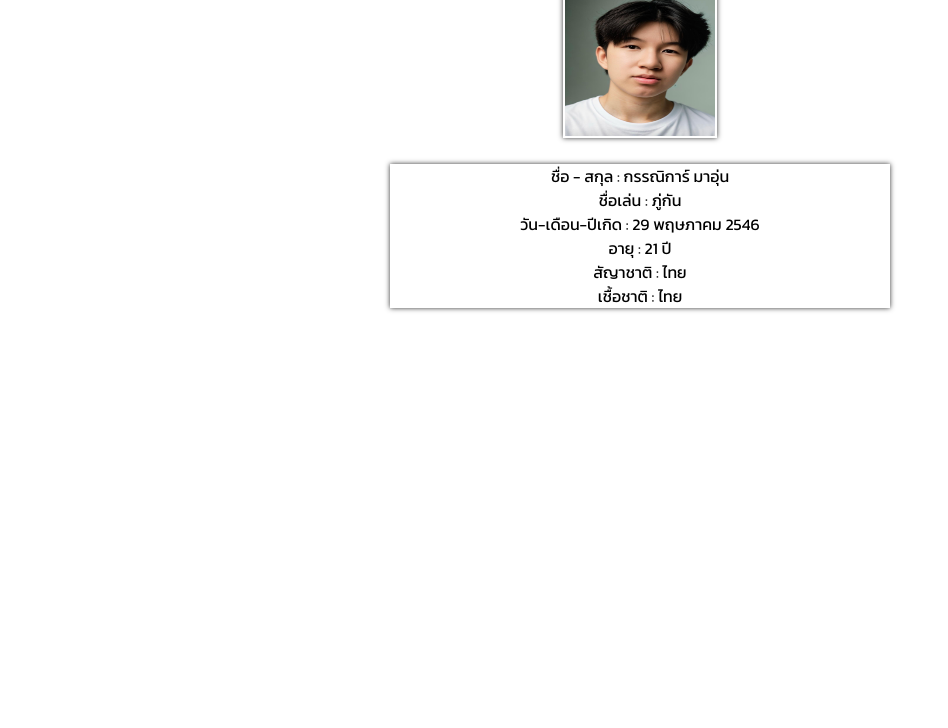
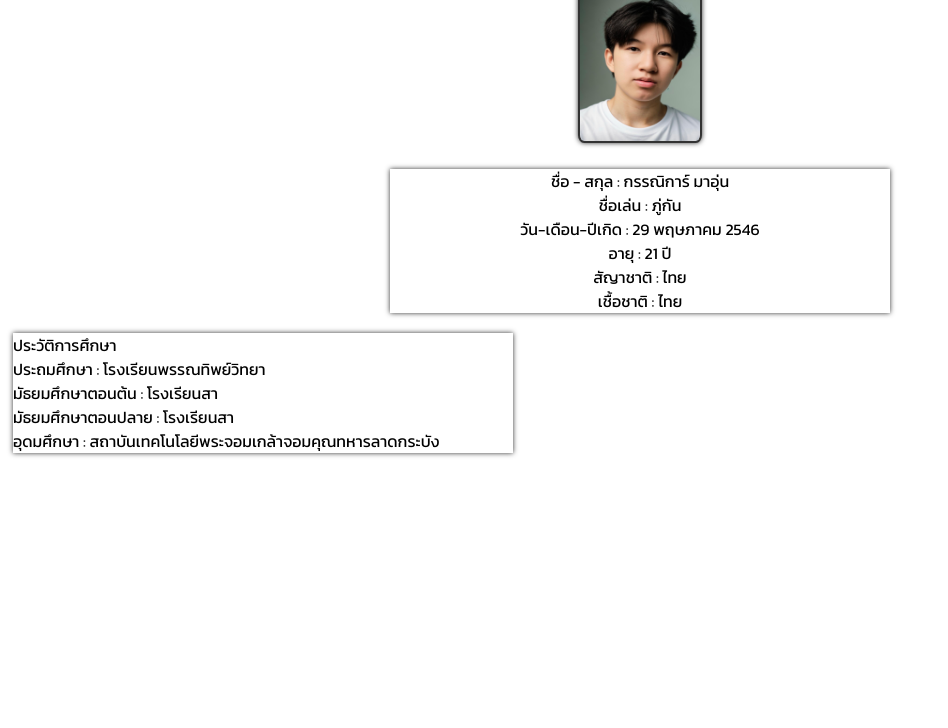
Before and after one commit to Nongtoonlnwza007eieiXD/RESUME-GROUP, a plain HTML site: page 66030213/profile.html in a window 1280 px wide. Shown: the part 72-800 px from the top of the page, without its empty margins (0-948 px from the left). Drawn offline with Linux system fonts and the light colour scheme.

Commit message:
update resume

```diff
--- a/66030213/profile.html
+++ b/66030213/profile.html
@@ -15,28 +15,28 @@
             text-align: center;
             margin: auto;
             font-size : 48 px;
-            width: 200px;
+
 
         }
 
-        .img {
+        .img1 {
             margin: auto;
             text-align: center;
         }
 
-        .img img {
-            width: 150px;
-            height: 150px;
+        .img1 img {
+            width: 120px;
+            height: 155px;
             background: #333;
-            border: 2px solid #fff;
-
+            border: 2px solid #333;
+            border-radius: 5%;
 
             -webkit-box-shadow: 0px 0px 5px 0px #333;
             -moz-box-shadow: 0px 0px 5px 0px #333;
             box-shadow: 0px 0px 5px 0px #333;
         }
 
-        .text {
+        .text1 {
             background: #fff;
             -webkit-box-shadow: 0px 0px 5px 0px #333;
             -moz-box-shadow: 0px 0px 5px 0px #333;
@@ -45,8 +45,19 @@
             margin: auto;
             text-align: center;
             margin-top: 20px;
+
         }
 
+        .text2 {
+            background: #fff;
+            -webkit-box-shadow: 0px 0px 5px 0px #333;
+            -moz-box-shadow: 0px 0px 5px 0px #333;
+            box-shadow: 0px 0px 5px 0px #333;
+            width: 500px;
+            margin-left: 5px;
+            text-align: left ;
+            margin-top: 20px;
+        }
 
     </style>
 
@@ -54,11 +65,12 @@
 <body>
 
     <h1>ประวัติส่วนตัว</h1>
-    <div class="img">
-         <img src="2.jpg" alt="" alt="" width="150" height="150">
+    <div class="img1">
+         <img src="2.jpg" alt="" alt="" width="120" height="155">
     </div>
 
-    <div class="text">
+    <div class="text1">
+
         <span>ชื่อ - สกุล</span> : กรรณิการ์ มาอุ่น <br>
         <span>ชื่อเล่น</span> : ภู่กัน <br>
         <span>วัน-เดือน-ปีเกิด</span> : 29 พฤษภาคม 2546 <br>
@@ -67,5 +79,15 @@
         <span>เชื้อชาติ</span> : ไทย
 
     </div>
+
+    <div class="text2">
+
+        ประวัติการศึกษา <br>
+        ประถมศึกษา : โรงเรียนพรรณทิพย์วิทยา <br>
+        มัธยมศึกษาตอนต้น : โรงเรียนสา <br>
+        มัธยมศึกษาตอนปลาย : โรงเรียนสา <br>
+        อุดมศึกษา : สถาบันเทคโนโลยีพระจอมเกล้าจอมคุณทหารลาดกระบัง <br>
+
+    </div>
 </body>
 </html>
```
